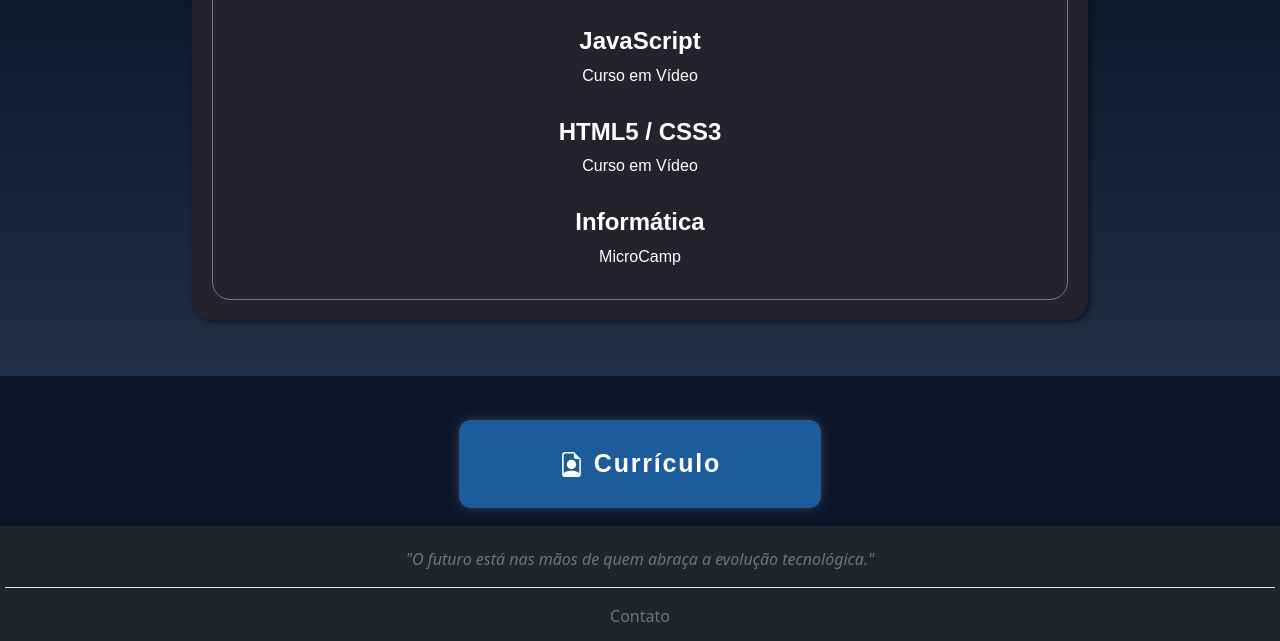
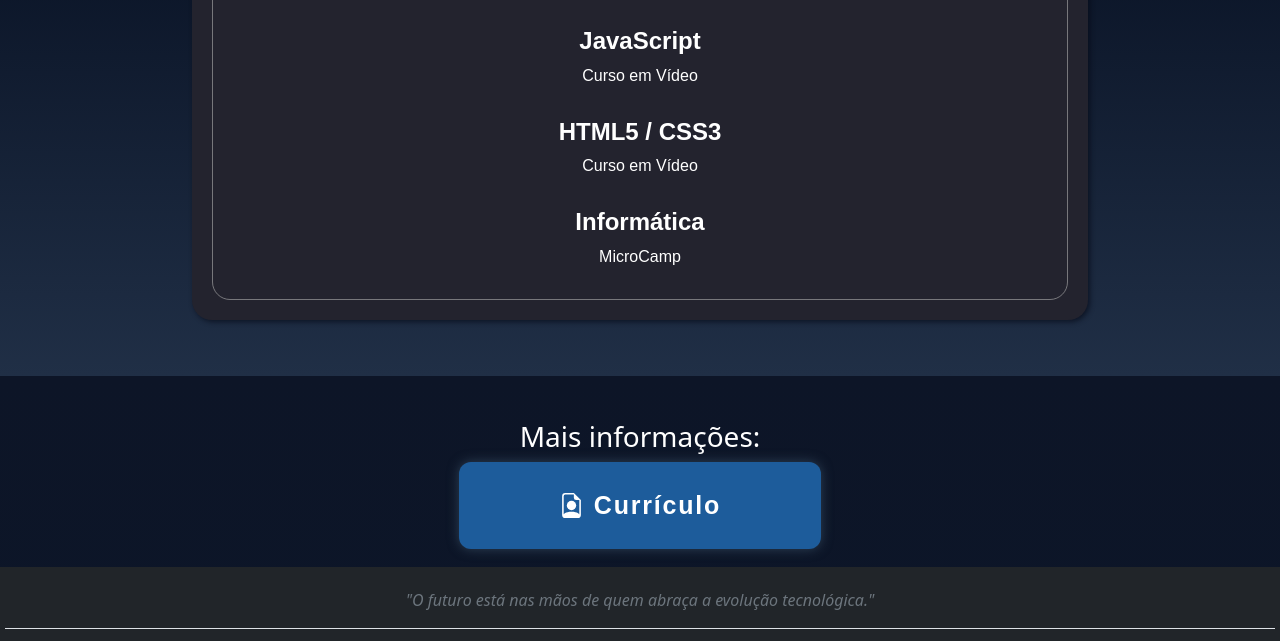
Before and after one commit to Gustavo-Lennert/Portifolio, a plain HTML site: page index.html in a window 1280 px wide. Shown: the part 2824-3465 px from the top of the page. Drawn offline with Linux system fonts and the light colour scheme; a web font is replaced by a local one.

Commit message:
Update index.html

```diff
--- a/index.html
+++ b/index.html
@@ -321,8 +321,12 @@
                 </div>
             </section>
             <section>
-                <article class="align">
-                  <a href="controller/cv_Gustavo_Lennert.pdf" class="text-decoration-none" download>
+               <article class="d-block text-center">
+                    <div class="info-cv">
+                        <h3>Mais informações:</h3>
+                    </div>
+                    <div class="align">
+                        <a href="controller/cv_Gustavo_Lennert.pdf" class="text-decoration-none text-center" download>
                             <button type="button" class="btn-cv btn align">
                                 <svg fill="currentColor" class="bi bi-file-earmark-person icon-cv" viewBox="0 0 16 16">
                                     <path d="M11 8a3 3 0 1 1-6 0 3 3 0 0 1 6 0z"></path>
@@ -331,6 +335,7 @@
                                 Currículo
                             </button>
                         </a>
+                    </div>
                 </article>
             </section>
         </main>
```
Lines whose indentation alone changed are shown as unchanged.
